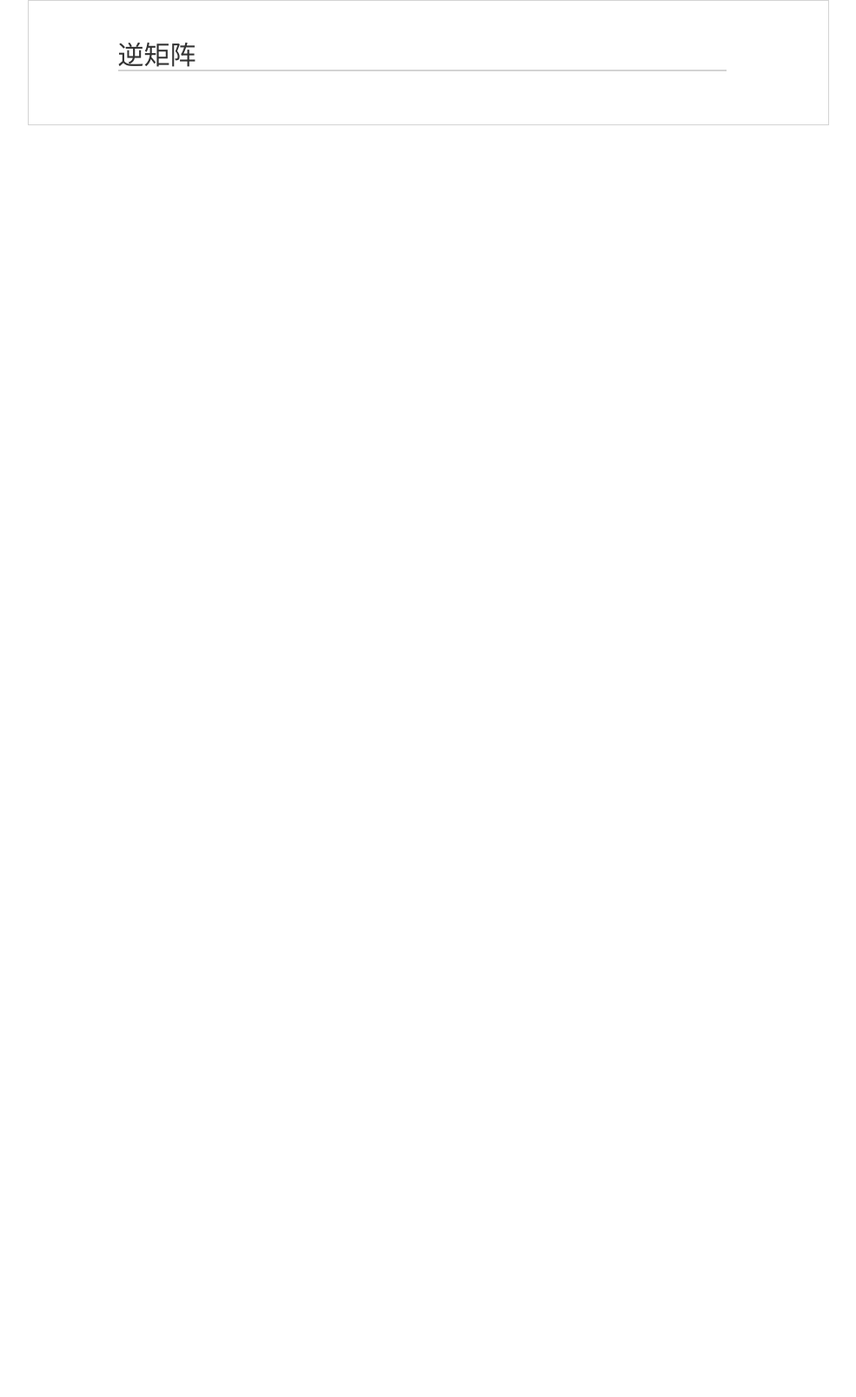
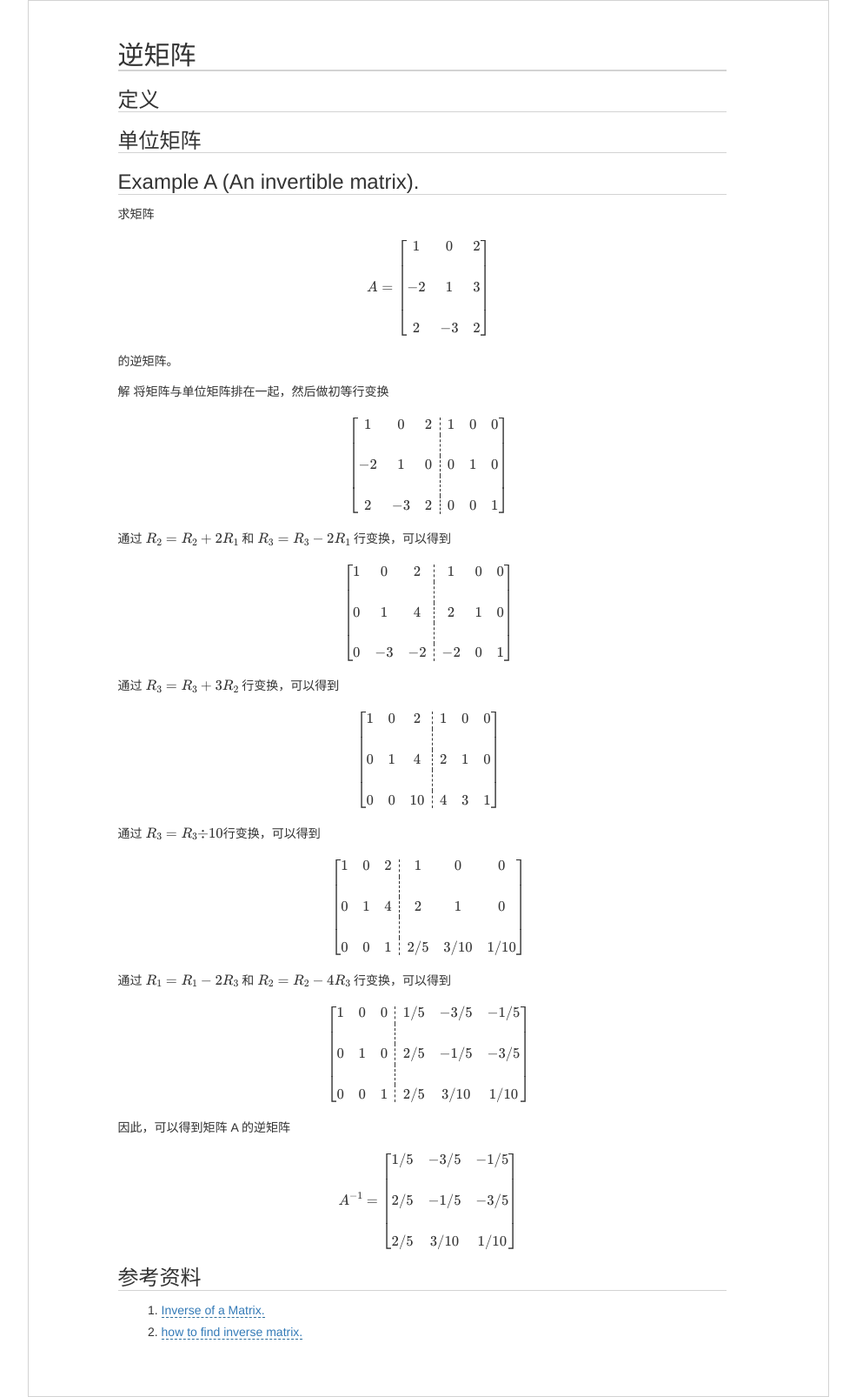
Before and after one commit to luli100/luli100.github.io, a Jekyll site: the page built from _posts/2021-04-04-inverse-of-a-matrix.md, in a window 1280 px wide. Shown: the whole page at 87% size, without its empty margins (147-1132 px from the left). Built offline with Jekyll 4.4.1, drawn with Linux system fonts in a browser that asks for light colours; formulas are drawn with MathJax 3; before the commit the page ends 900 px from its top, so only the background shows below that.

Commit message:
inverse of a matrix

```diff
--- a/_posts/2021-04-04-inverse-of-a-matrix.md
+++ b/_posts/2021-04-04-inverse-of-a-matrix.md
@@ -2,4 +2,101 @@
 layout: post
 title: 逆矩阵
 enable: true
+use_math: true
 ---
+
+### 定义
+
+### 单位矩阵
+
+### Example A (An invertible matrix).
+
+求矩阵
+
+$$
+A =
+\begin{bmatrix}
+  1 & 0 & 2 \\\\
+  -2 & 1 & 3 \\\\
+  2 & -3 & 2
+\end{bmatrix}
+$$
+
+的逆矩阵。
+
+解
+将矩阵与单位矩阵排在一起，然后做初等行变换
+
+$$
+\left[
+    \begin{array}{ccc:ccc}
+        1 & 0 & 2 & 1 & 0 & 0 \\\\
+        -2 & 1 & 0 & 0 & 1 & 0 \\\\
+        2 & -3 & 2 & 0 & 0 & 1
+    \end{array}
+\right]
+$$
+
+通过 $R_{2}=R_{2} + 2R_{1}$ 和 $R_{3}=R_{3}-2R_{1}$ 行变换，可以得到
+
+$$
+\left[
+    \begin{array}{ccc:ccc}
+        1 & 0 & 2 & 1 & 0 & 0 \\\\
+        0 & 1 & 4 & 2 & 1 & 0 \\\\
+        0 & -3 & -2 & -2 & 0 & 1
+    \end{array}
+\right]
+$$
+
+通过 $R_{3}=R_{3} + 3R_{2}$ 行变换，可以得到
+
+$$
+\left[
+    \begin{array}{ccc:ccc}
+        1 & 0 & 2 & 1 & 0 & 0 \\\\
+        0 & 1 & 4 & 2 & 1 & 0 \\\\
+        0 & 0 & 10 & 4 & 3 & 1
+    \end{array}
+\right]
+$$
+
+通过 $R_{3}=R_{3}÷10$行变换，可以得到
+
+$$
+\left[
+    \begin{array}{ccc:ccc}
+        1 & 0 & 2 & 1 & 0 & 0 \\\\
+        0 & 1 & 4 & 2 & 1 & 0 \\\\
+        0 & 0 & 1 & 2/5 & 3/10 & 1/10
+    \end{array}
+\right]
+$$
+
+通过 $R_{1} = R_{1} - 2R_{3}$ 和 $R_{2} = R_{2} - 4R_{3}$ 行变换，可以得到
+
+$$
+\left[
+    \begin{array}{ccc:ccc}
+        1 & 0 & 0 & 1/5 & -3/5 & -1/5 \\\\
+        0 & 1 & 0 & 2/5 & -1/5 & -3/5 \\\\
+        0 & 0 & 1 & 2/5 & 3/10 & 1/10
+    \end{array}
+\right]
+$$
+
+因此，可以得到矩阵 A 的逆矩阵
+
+$$
+A^{-1}=
+    \begin{bmatrix}
+        1/5 & -3/5 & -1/5 \\\\
+        2/5 & -1/5 & -3/5 \\\\
+        2/5 & 3/10 & 1/10
+    \end{bmatrix}
+$$
+
+### 参考资料
+
+1. [Inverse of a Matrix.](https://www.mathsisfun.com/algebra/matrix-inverse.html)
+2. [how to find inverse matrix.](https://www.q-math.com/?p=2056)
```
